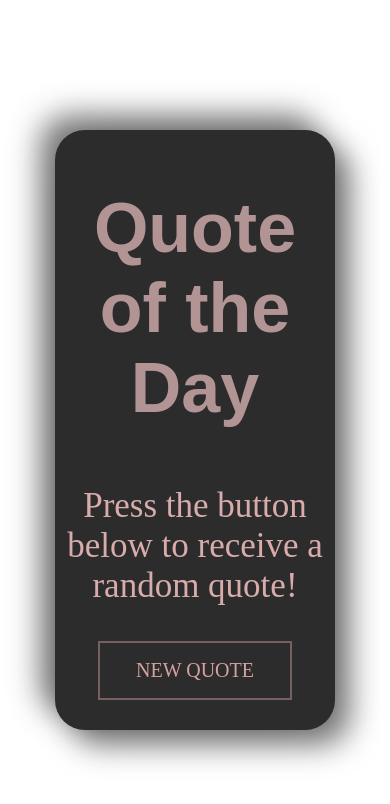
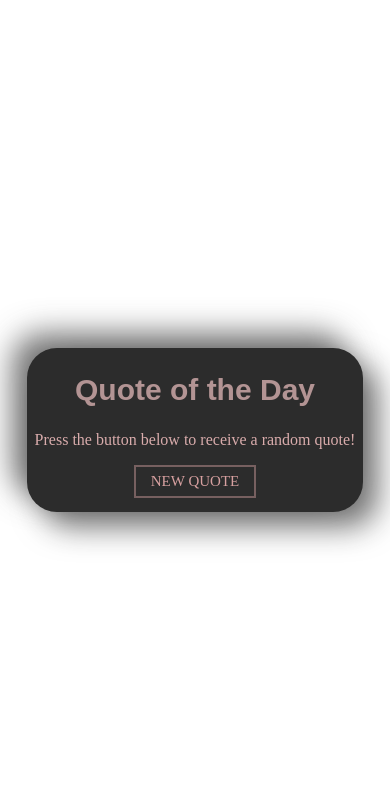
Before and after one commit to Nad202/Assignment-2-js, a plain HTML site: page index.html in a window 390 px wide. Drawn offline with Linux system fonts and the light colour scheme.

Commit message:
second commit

```diff
--- a/style.css
+++ b/style.css
@@ -26,18 +26,18 @@ h1 {
 }
 
 button {
-    padding: 0.8em 1.8em;
+    padding: 0.4em 1em;
     border: 2px solid #776060;
     position: relative;
     overflow: hidden;
     background-color: transparent;
     text-align: center;
     text-transform: uppercase;
-    font-size: 16px;
+    font-size: 8px;
     transition: .3s;
     z-index: 1;
     font-family: inherit;
-    font-size: 20px;
+    font-size: 15px;
     font-weight: 500;
     color: #d7a0a0;
    }
@@ -73,3 +73,21 @@ p{
     color: #b38383;;
     font-size: 30px;
 }
+
+@media screen and (max-width:992px) {
+    section{
+        width:90%;
+
+
+    }
+    h1{
+        font-size: 30px;
+    }
+    p{
+        font-size: 16px;
+    }
+    #quote, h4{
+        font-size: 14px;
+    }
+
+}
```
